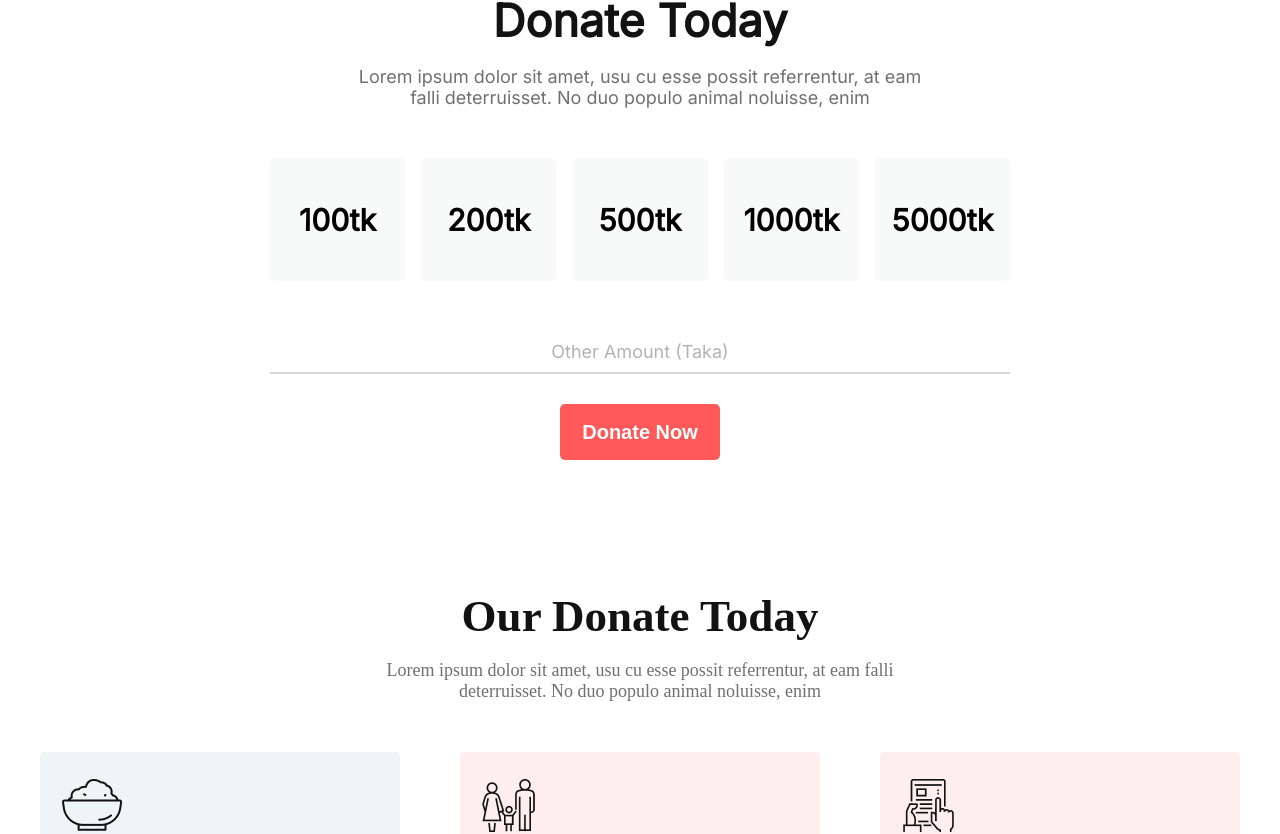
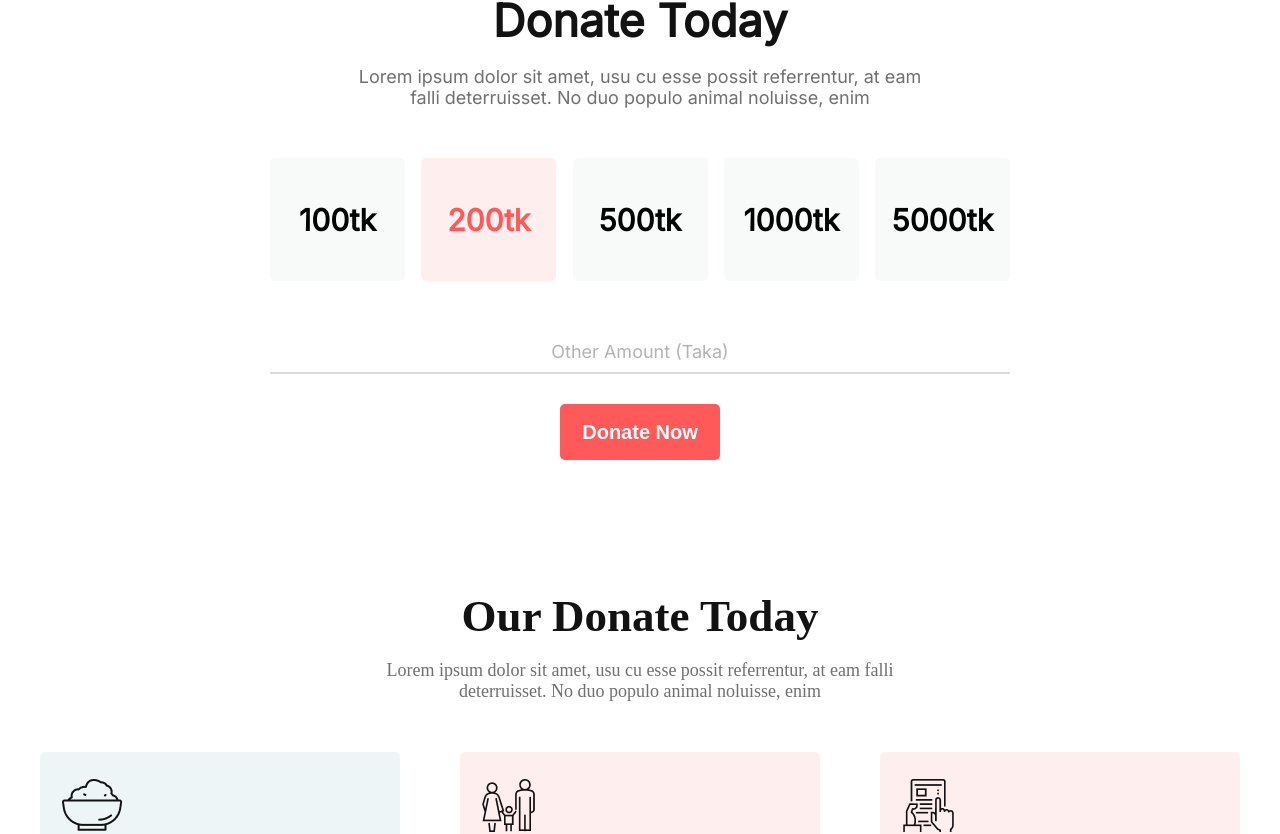
Before and after one commit to SimantaSarker/practice-session-donate, a plain HTML site: page index.html in a window 1280 px wide. Shown: the part 777-1611 px from the top of the page. Drawn offline with Linux system fonts and the light colour scheme.

Commit message:
Done full project

```diff
--- a/index.html
+++ b/index.html
@@ -41,7 +41,7 @@
         <div class="today-tk-para">
           <p class="tk">100tk</p>
         </div>
-        <div class="today-tk-para">
+        <div class="today-tk-para1">
           <p class="tk">200tk</p>
         </div>
         <div class="today-tk-para">
@@ -107,7 +107,7 @@
           <p class="para">Lorem ipsum dolor sit amet, usu cu esse possit referrentur, at eam falli deterruisset. No duo populo animal
             noluisse, enim</p>
           <p class="para2">Lorem ipsum dolor sit amet, usu cu esse possit referrentur, at eam falli deterruisset.</p>
-          <button class="btn-primary1">How to contribute</button>
+          <button class="btn-primary1">How to contribute?</button>
         </div>
         <div class="right-conatainer">
           <img src="images/donation0.jpg" alt="">
@@ -122,7 +122,7 @@
           <p class="para">Lorem ipsum dolor sit amet, usu cu esse possit referrentur, at eam falli deterruisset. No duo populo animal
             noluisse, enim</p>
           <p class="para2">Lorem ipsum dolor sit amet, usu cu esse possit referrentur, at eam falli deterruisset.</p>
-          <button class="btn-primary1">How to contribute</button>
+          <button class="btn-primary1">How to contribute?</button>
         </div>
 
       </div>
--- a/styles/donate.css
+++ b/styles/donate.css
@@ -15,11 +15,13 @@
 }
 .header-container {
   font-family: "Inter", sans-serif;
-
   text-align: center;
   display: block;
   margin-bottom: 10px;
+  width: 695px;
+  height: 326px;
 }
+
 .header-heading {
   font-weight: 700;
   font-size: 65px;
@@ -86,6 +88,17 @@
   display: flex;
   justify-content: center;
   align-items: center;
+}
+.today-tk-para1{
+  width: 135px;
+  height: 123px;
+  background: #FFEEEE;
+  border-radius: 5px;
+  color: #FF5959;
+  display: flex;
+  justify-content: center;
+  align-items: center;
+  border: 2px s;
 }
 .tk {
   font-weight: 700;
```
